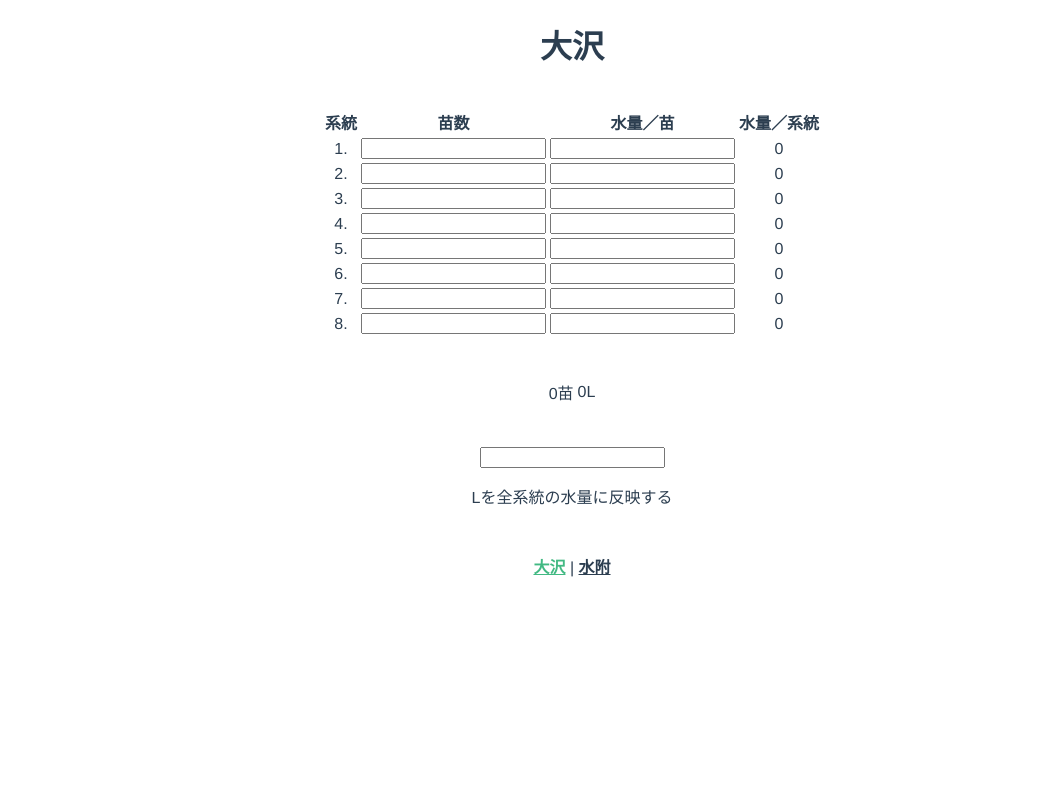
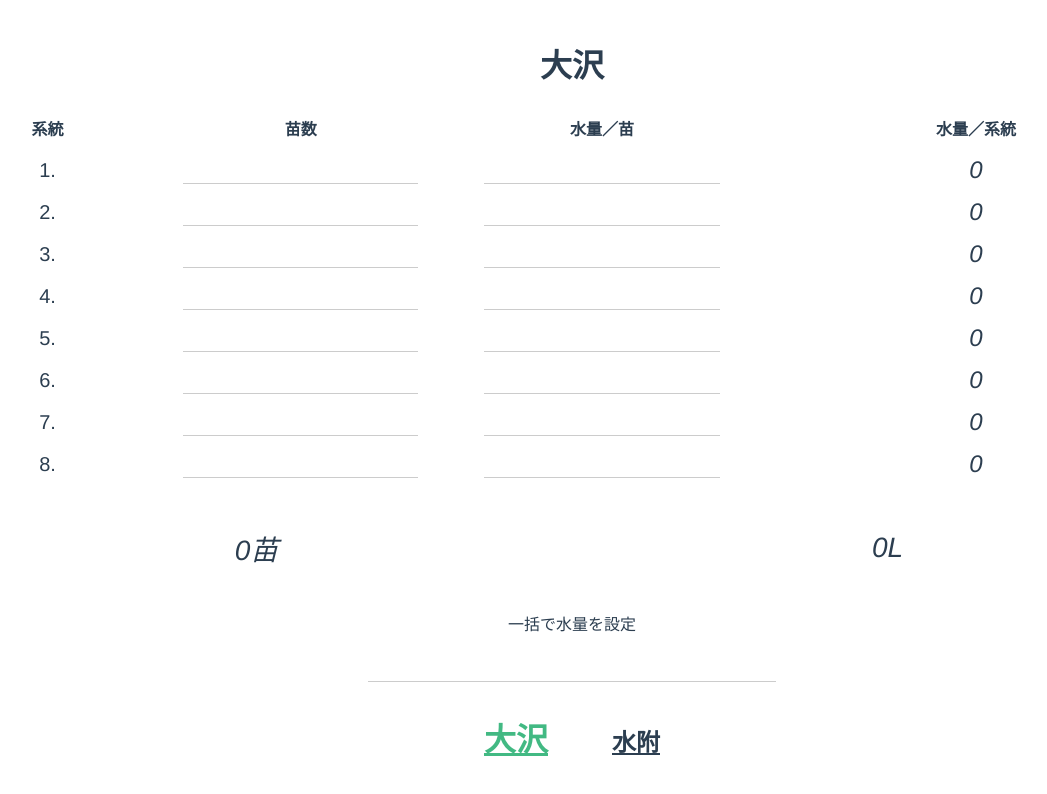
Before and after one commit to mzgkswx/water, a Vue app: page / in a window 1280 px wide. Shown: the top 794 px of the page, without its empty margins (68-1115 px from the left). Built offline with nearby package versions, Linux system fonts and the light colour scheme.

Commit message:
MOD: ベースレイアウト調整

```diff
--- a/src/App.vue
+++ b/src/App.vue
@@ -2,31 +2,12 @@
   <div id="app">
     <router-view/>
     <div id="nav">
-      <router-link to="/">大沢</router-link> |
+      <router-link to="/">大沢</router-link>
       <router-link to="/area2">水附</router-link>
     </div>
   </div>
 </template>
 
 <style>
-#app {
-  font-family: Avenir, Helvetica, Arial, sans-serif;
-  -webkit-font-smoothing: antialiased;
-  -moz-osx-font-smoothing: grayscale;
-  text-align: center;
-  color: #2c3e50;
-}
-
-#nav {
-  padding: 30px;
-}
-
-#nav a {
-  font-weight: bold;
-  color: #2c3e50;
-}
-
-#nav a.router-link-exact-active {
-  color: #42b983;
-}
+@import "./css/main.css";
 </style>
--- a/src/css/main.css
+++ b/src/css/main.css
@@ -1,7 +1,104 @@
+#app {
+    font-family: Avenir, Helvetica, Arial, sans-serif;
+    -webkit-font-smoothing: antialiased;
+    -moz-osx-font-smoothing: grayscale;
+    text-align: center;
+    color: #2c3e50;
+  }
+
+.container {
+    margin: 40px auto 0;
+}
+
+.input-base {
+    border-top: none;
+    border-right: none;
+    border-left: none;
+    border-bottom: 1px solid #ccc;
+    text-align: center;
+}
+
+/* 領域：系統 */
 .individual-water table {
-    margin: 40px auto;
+    table-layout: fixed;
+    width: 100%;
+    border-collapse: separate;
+    border-spacing: 10px 0;
+}
+
+.individual-water input {
+    width: 80%;
+    height: 60%;
+    font-size: 20px;
+}
+
+.individual-water th,
+.individual-water td {
+    height: 40px;
+}
+
+.th-line {
+    width: 16%;
+}
+
+.th-seedling,
+.th-water {
+    width: 24%;
+}
+
+.th-amount {
+    width: 36%;
+}
+
+.td-line {
+    font-size: 20px;
+}
+
+.td-amount {
+    font-size: 24px;
+    font-style: italic;
+}
+
+/* 領域：合計 */
+.total-amount {
+    margin-top: 40px;
 }
 
 .total-amount table {
-    margin: 40px auto;
+    table-layout: fixed;
+    width: 100%;
 }
+
+.total-amount td {
+    font-size: 28px;
+    font-style: italic;
+}
+
+
+/* 領域：一括 */
+.bulk-water {
+    margin-top: 40px;
+}
+
+.bulk-water input {
+    height: 28px;
+    width: 32%;
+    font-size: 24px;
+}
+
+/* 領域：nav */
+#nav {
+    margin-top: 32px;
+}
+
+#nav a {
+    font-weight: bold;
+    font-size: 24px;
+    color: #2c3e50;
+    padding: 0 32px;
+}
+
+#nav a.router-link-exact-active {
+    color: #42b983;
+    font-size: 32px;
+}
--- a/src/views/Area1.vue
+++ b/src/views/Area1.vue
@@ -1,5 +1,5 @@
 <template>
-  <div>
+  <div class="container">
     <div>
       <h1>大沢</h1>
     </div>
@@ -7,15 +7,18 @@
       <table>
         <thead>
           <tr>
-            <th>系統</th><th>苗数</th><th>水量／苗</th><th>水量／系統</th>
+            <th class="th-line">系統</th>
+            <th class="th-seedling">苗数</th>
+            <th class="th-water">水量／苗</th>
+            <th class="th-amount">水量／系統</th>
           </tr>
         </thead>
         <tbody>
           <tr v-for="(list, i) in lists" v-cloak :key="i">
-            <td>{{i + 1}}.</td>
-            <td><input type="text" inputmode="numeric" v-model="list.seedling"></td>
-            <td><input type="text" inputmode="numeric" v-model="list.water"></td>
-            <td>{{list.amount}}</td>
+            <td class="td-line">{{i + 1}}.</td>
+            <td><input type="text" class="input-base" inputmode="numeric" v-model="list.seedling"></td>
+            <td><input type="text" class="input-base" inputmode="numeric" v-model="list.water"></td>
+            <td class="td-amount">{{list.amount}}</td>
           </tr>
         </tbody>
       </table>
@@ -31,7 +34,8 @@
       </table>
     </div>
     <div class="bulk-water">
-      <input type="text" inputmode="numeric" v-model="batch_water"><p>Lを全系統の水量に反映する</p>
+      <p>一括で水量を設定</p>
+      <input type="text" class="input-base" inputmode="numeric" v-model="batch_water">
     </div>
   </div>
 </template>
```
